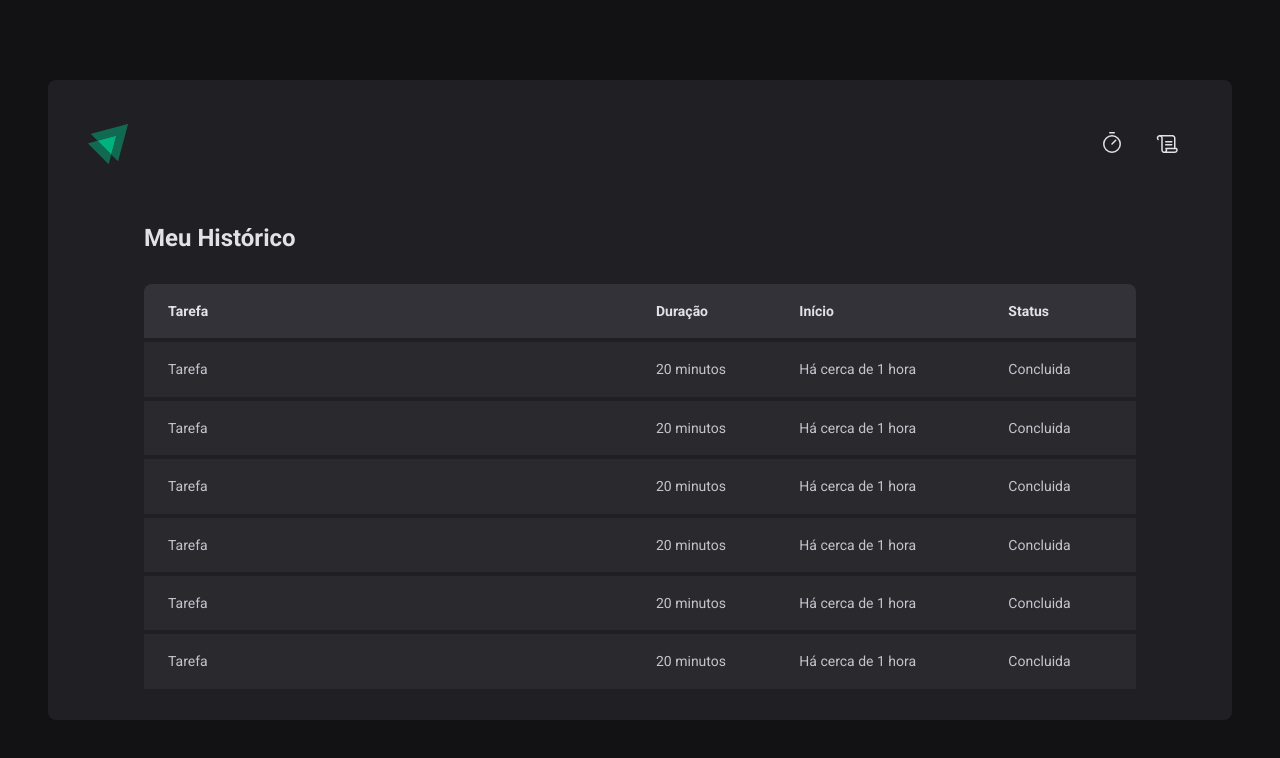
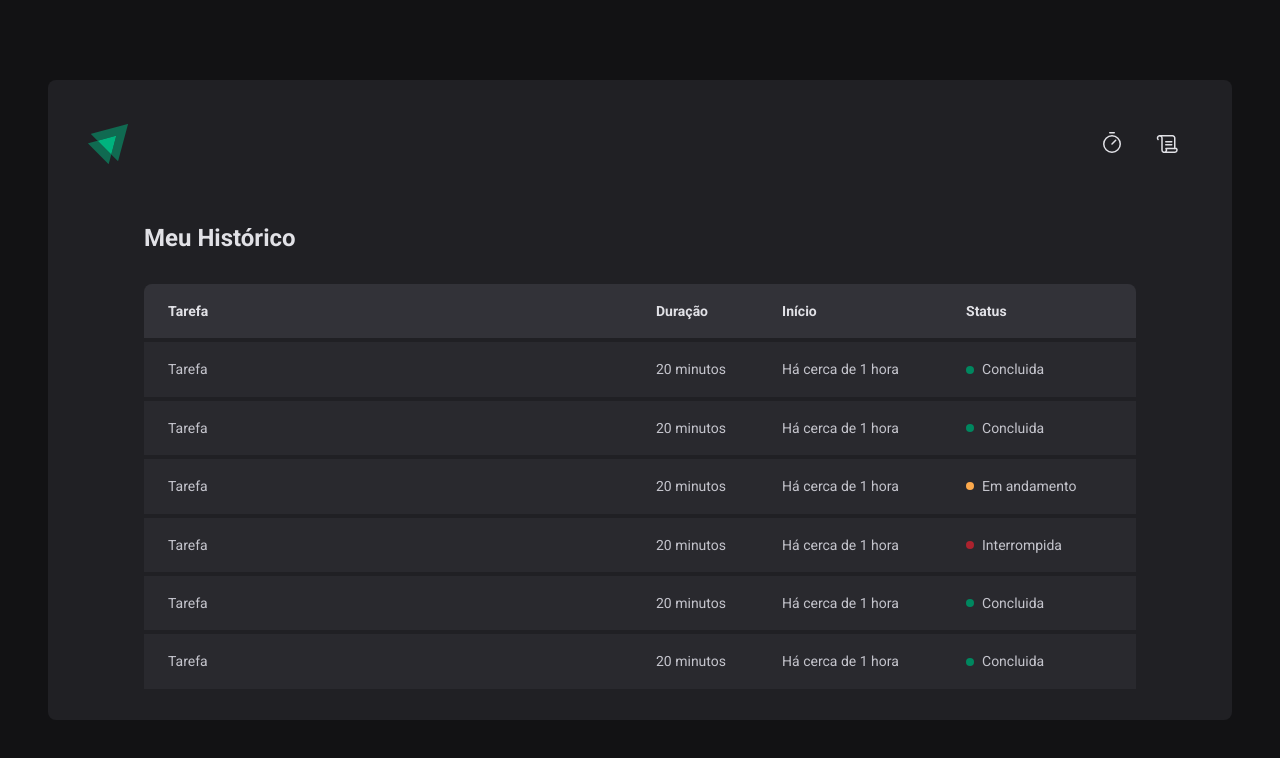
Before and after one commit to LucasDCoelho/Ignite-Timer, a React (Vite) app: page /history in a window 1280 px wide. Shown: the top 758 px of the page. Built offline with nearby package versions, Linux system fonts and the light colour scheme.

Commit message:
finished: the History Component with styles

```diff
--- a/src/pages/History/History.tsx
+++ b/src/pages/History/History.tsx
@@ -1,4 +1,4 @@
-import { HistoryContainer, HistoryList } from './style'
+import { HistoryContainer, HistoryList, Status } from './style'
 
 export function History() {
   return (
@@ -20,37 +20,49 @@
               <td>Tarefa</td>
               <td>20 minutos</td>
               <td>Há cerca de 1 hora</td>
-              <td>Concluida</td>
+              <td>
+                <Status statusColor="green">Concluida</Status>
+              </td>
             </tr>
             <tr>
               <td>Tarefa</td>
               <td>20 minutos</td>
               <td>Há cerca de 1 hora</td>
-              <td>Concluida</td>
+              <td>
+                <Status statusColor="green">Concluida</Status>
+              </td>
             </tr>
             <tr>
               <td>Tarefa</td>
               <td>20 minutos</td>
               <td>Há cerca de 1 hora</td>
-              <td>Concluida</td>
+              <td>
+                <Status statusColor="yellow">Em andamento</Status>
+              </td>
             </tr>
             <tr>
               <td>Tarefa</td>
               <td>20 minutos</td>
               <td>Há cerca de 1 hora</td>
-              <td>Concluida</td>
+              <td>
+                <Status statusColor="red">Interrompida</Status>
+              </td>
             </tr>
             <tr>
               <td>Tarefa</td>
               <td>20 minutos</td>
               <td>Há cerca de 1 hora</td>
-              <td>Concluida</td>
+              <td>
+                <Status statusColor="green">Concluida</Status>
+              </td>
             </tr>
             <tr>
               <td>Tarefa</td>
               <td>20 minutos</td>
               <td>Há cerca de 1 hora</td>
-              <td>Concluida</td>
+              <td>
+                <Status statusColor="green">Concluida</Status>
+              </td>
             </tr>
           </tbody>
         </table>
--- a/src/pages/History/style.ts
+++ b/src/pages/History/style.ts
@@ -59,3 +59,27 @@
     }
   }
 `
+
+const STATUS_COLOR = {
+  yellow: 'yellow-500',
+  red: 'red-500',
+  green: 'green-500',
+} as const
+
+interface StatusProps {
+  statusColor: keyof typeof STATUS_COLOR
+}
+
+export const Status = styled.span<StatusProps>`
+  display: flex;
+  align-items: center;
+  gap: 0.5rem;
+
+  &::before {
+    content: '';
+    width: 0.5rem;
+    height: 0.5rem;
+    border-radius: 99999px;
+    background: ${(props) => props.theme[STATUS_COLOR[props.statusColor]]};
+  }
+`
```
